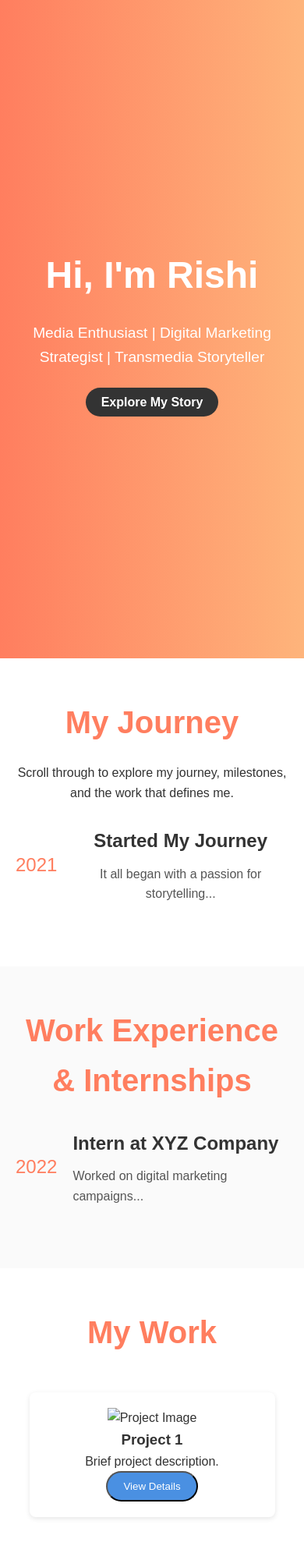
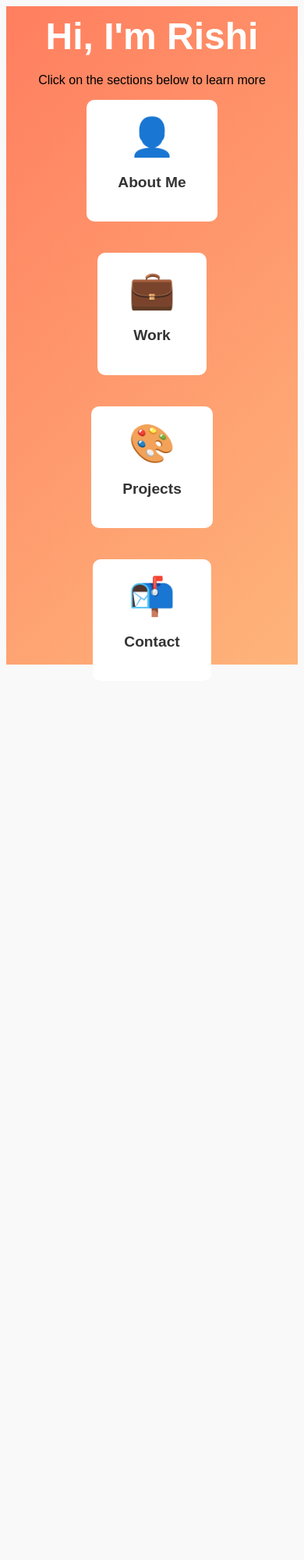
Before and after one commit to RishiB1700/Portfolio, a plain HTML site: page index.html in a window 390 px wide. Shown: the top 2000 px of the page at 78% size. After the commit the page ends 873 px from the top, so only its background shows below. Drawn offline with Linux system fonts and the light colour scheme.

Commit message:
Added 3D floating navigation with modals and interactivity

```diff
--- a/css/style.css
+++ b/css/style.css
@@ -1,139 +1,58 @@
-/* Global Reset */
-* {
-    margin: 0;
-    padding: 0;
-    box-sizing: border-box;
-}
-
+/* Global Styles */
 body {
     font-family: 'Arial', sans-serif;
-    line-height: 1.6;
-    color: #333;
-    background-color: #f4f4f4;
+    background: #f9f9f9;
 }
 
 /* Landing Page */
 .landing-page {
     height: 100vh;
-    background: linear-gradient(to right, #ff7e5f, #feb47b);
-    color: white;
+    background: linear-gradient(135deg, #ff7e5f, #feb47b);
     display: flex;
     justify-content: center;
     align-items: center;
     text-align: center;
 }
 
-.landing-page h1 {
+.hero-content h1 {
     font-size: 3rem;
+    color: white;
     margin-bottom: 20px;
 }
 
-.landing-page p {
-    font-size: 1.2rem;
-    margin-bottom: 30px;
+.navigation-menu {
+    display: flex;
+    gap: 40px;
+    align-items: center;
+    justify-content: center;
 }
 
-.cta-btn {
-    padding: 10px 20px;
-    background-color: #333;
-    color: white;
-    text-decoration: none;
-    font-weight: bold;
-    border-radius: 25px;
-    transition: background 0.3s ease;
+.menu-item {
+    background-color: white;
+    padding: 20px 40px;
+    border-radius: 10px;
+    text-align: center;
+    transition: transform 0.3s ease, box-shadow 0.3s ease;
+    cursor: pointer;
 }
 
-.cta-btn:hover {
-    background-color: #feb47b;
+.menu-item:hover {
+    transform: translateY(-10px) scale(1.1);
+    box-shadow: 0 4px 12px rgba(0, 0, 0, 0.2);
 }
 
-/* Story Section */
-.story {
-    padding: 50px 20px;
-    background-color: #ffffff;
-    text-align: center;
-}
-
-.story h2 {
-    font-size: 2.5rem;
-    margin-bottom: 20px;
-    color: #ff7e5f;
-}
-
-.timeline {
-    margin-top: 30px;
-}
-
-.timeline-item {
-    display: flex;
-    align-items: center;
-    margin-bottom: 30px;
-}
-
-.timeline-year {
-    font-size: 1.5rem;
-    margin-right: 20px;
-    color: #ff7e5f;
-}
-
-.timeline-content h3 {
-    font-size: 1.5rem;
+.menu-icon {
+    font-size: 3rem;
     margin-bottom: 10px;
 }
 
-.timeline-content p {
-    font-size: 1rem;
-    color: #555;
+.menu-item p {
+    font-size: 1.2rem;
+    font-weight: bold;
+    color: #333;
 }
 
-/* Work Experience Section */
-.work-experience {
-    padding: 50px 20px;
-    background-color: #fafafa;
-}
-
-.work-experience h2 {
-    font-size: 2.5rem;
-    text-align: center;
-    margin-bottom: 30px;
-    color: #ff7e5f;
-}
-
-/* Projects Section */
-.projects {
-    padding: 50px 20px;
-    background-color: #ffffff;
-    text-align: center;
-}
-
-.projects h2 {
-    font-size: 2.5rem;
-    margin-bottom: 30px;
-    color: #ff7e5f;
-}
-
-.work-gallery {
-    display: flex;
-    justify-content: center;
-    flex-wrap: wrap;
-}
-
-.work-item {
-    background-color: white;
-    padding: 20px;
-    width: 300px;
-    margin: 15px;
-    border-radius: 8px;
-    box-shadow: 0 2px 6px rgba(0, 0, 0, 0.1);
-    transition: transform 0.3s ease, box-shadow 0.3s ease;
-}
-
-.work-item:hover {
-    transform: translateY(-10px);
-    box-shadow: 0 4px 12px rgba(0, 0, 0, 0.2);
-}
-
-/* Modal Styling */
+/* Modal */
 .modal {
     display: none;
     position: fixed;
@@ -154,19 +73,6 @@ body {
     max-width: 600px;
 }
 
-.modal-btn {
-    padding: 10px 20px;
-    background-color: #4A90E2;
-    color: white;
-    text-decoration: none;
-    border-radius: 25px;
-    transition: background 0.3s ease;
-}
-
-.modal-btn:hover {
-    background-color: #333;
-}
-
 .close-btn {
     padding: 10px 20px;
     background-color: #ff7e5f;
@@ -176,67 +82,9 @@ body {
     cursor: pointer;
 }
 
-/* Contact Section */
-.contact {
-    padding: 50px 20px;
-    background-color: #fafafa;
-}
-
-.contact h2 {
-    font-size: 2.5rem;
-    text-align: center;
-    margin-bottom: 30px;
-    color: #ff7e5f;
-}
-
-form input, form textarea, form button {
-    width: 100%;
-    padding: 12px;
-    margin: 10px 0;
-    border: 1px solid #ddd;
-    border-radius: 8px;
-}
-
-form button {
-    background-color: #ff7e5f;
-    color: white;
-    border: none;
-    cursor: pointer;
-}
-
-form button:hover {
-    background-color: #feb47b;
-}
-
-/* Resume Section */
-.resume {
-    text-align: center;
-    padding: 50px 20px;
-    background-color: #fafafa;
-}
-
-.download-btn {
-    padding: 15px 30px;
-    background-color: #4A90E2;
-    color: white;
-    font-size: 1.2rem;
-    text-decoration: none;
-    border-radius: 25px;
-    transition: background 0.3s ease;
-}
-
-.download-btn:hover {
-    background-color: #333;
-}
-
 /* Responsive Design */
 @media (max-width: 768px) {
-    .work-gallery {
+    .navigation-menu {
         flex-direction: column;
-        align-items: center;
-    }
-
-    .work-item {
-        width: 90%;
     }
 }
--- a/index.html
+++ b/index.html
@@ -12,87 +12,36 @@
 <header class="landing-page">
     <div class="hero-content">
         <h1>Hi, I'm Rishi</h1>
-        <p>Media Enthusiast | Digital Marketing Strategist | Transmedia Storyteller</p>
-        <a href="#story" class="cta-btn">Explore My Story</a>
+        <p>Click on the sections below to learn more</p>
+        <div class="navigation-menu">
+            <div class="menu-item" id="about" data-section="about">
+                <span class="menu-icon">👤</span>
+                <p>About Me</p>
+            </div>
+            <div class="menu-item" id="work" data-section="work">
+                <span class="menu-icon">💼</span>
+                <p>Work</p>
+            </div>
+            <div class="menu-item" id="projects" data-section="projects">
+                <span class="menu-icon">🎨</span>
+                <p>Projects</p>
+            </div>
+            <div class="menu-item" id="contact" data-section="contact">
+                <span class="menu-icon">📬</span>
+                <p>Contact</p>
+            </div>
+        </div>
     </div>
 </header>
 
-<!-- My Story Section -->
-<section id="story" class="story">
-    <h2>My Journey</h2>
-    <div class="story-content">
-        <p>Scroll through to explore my journey, milestones, and the work that defines me.</p>
-        <div class="timeline">
-            <!-- Timeline for My Story -->
-            <div class="timeline-item">
-                <div class="timeline-year">2021</div>
-                <div class="timeline-content">
-                    <h3>Started My Journey</h3>
-                    <p>It all began with a passion for storytelling...</p>
-                </div>
-            </div>
-            <!-- Add more timeline items here -->
-        </div>
+<!-- Modal/Content Popup Example (for About Me) -->
+<div id="aboutModal" class="modal">
+    <div class="modal-content">
+        <h3>About Me</h3>
+        <p>This is where I tell you about my background, skills, and journey.</p>
+        <button class="close-btn">Close</button>
     </div>
-</section>
-
-<!-- Work Experience -->
-<section id="work-experience" class="work-experience">
-    <h2>Work Experience & Internships</h2>
-    <div class="timeline">
-        <!-- Example of an experience -->
-        <div class="timeline-item">
-            <div class="timeline-year">2022</div>
-            <div class="timeline-content">
-                <h3>Intern at XYZ Company</h3>
-                <p>Worked on digital marketing campaigns...</p>
-            </div>
-        </div>
-        <!-- Add more timeline items here -->
-    </div>
-</section>
-
-<!-- Projects -->
-<section id="projects" class="projects">
-    <h2>My Work</h2>
-    <div class="work-gallery">
-        <div class="work-item">
-            <img src="path/to/image.jpg" alt="Project Image">
-            <h3>Project 1</h3>
-            <p>Brief project description.</p>
-            <button class="modal-btn" data-modal="modal1">View Details</button>
-            <div id="modal1" class="modal">
-                <div class="modal-content">
-                    <h3>Project 1 Details</h3>
-                    <p>Full details, impact, and analysis...</p>
-                    <button class="close-btn">Close</button>
-                </div>
-            </div>
-        </div>
-        <!-- More project items here -->
-    </div>
-</section>
-
-<!-- Contact -->
-<section id="contact" class="contact">
-    <h2>Contact Me</h2>
-    <form action="submit_form_url" method="post">
-        <input type="text" name="name" placeholder="Your Name" required>
-        <input type="email" name="email" placeholder="Your Email" required>
-        <textarea name="message" placeholder="Your Message" required></textarea>
-        <button type="submit">Send Message</button>
-    </form>
-</section>
-
-<!-- Resume -->
-<section id="resume" class="resume">
-    <h2>Download My Resume</h2>
-    <a href="path/to/resume.pdf" download="Rishi_Bhanushali_Resume.pdf" class="download-btn">Download Resume</a>
-</section>
-
-<footer>
-    <p>&copy; 2025 Rishi Bhanushali</p>
-</footer>
+</div>
 
 <script src="js/script.js"></script>
 </body>
--- a/js/script.js
+++ b/js/script.js
@@ -1,28 +1,9 @@
-// Smooth scrolling for internal links
-document.querySelectorAll('a[href^="#"]').forEach(anchor => {
-    anchor.addEventListener('click', function (e) {
-        e.preventDefault();
-        document.querySelector(this.getAttribute('href')).scrollIntoView({
-            behavior: 'smooth'
-        });
-    });
-});
-
-// Sticky header effect
-window.addEventListener('scroll', function () {
-    const header = document.querySelector('header');
-    if (window.scrollY > 50) {
-        header.classList.add('sticky');
-    } else {
-        header.classList.remove('sticky');
-    }
-});
-
-// Project Modal functionality
-document.querySelectorAll('.modal-btn').forEach(button => {
-    button.addEventListener('click', function () {
-        const modalId = this.getAttribute('data-modal');
-        document.getElementById(modalId).style.display = 'flex';
+// Modal Functionality
+document.querySelectorAll('.menu-item').forEach(item => {
+    item.addEventListener('click', function () {
+        const section = this.getAttribute('data-section');
+        const modal = document.getElementById(section + 'Modal');
+        modal.style.display = 'flex';
     });
 });
 
```
